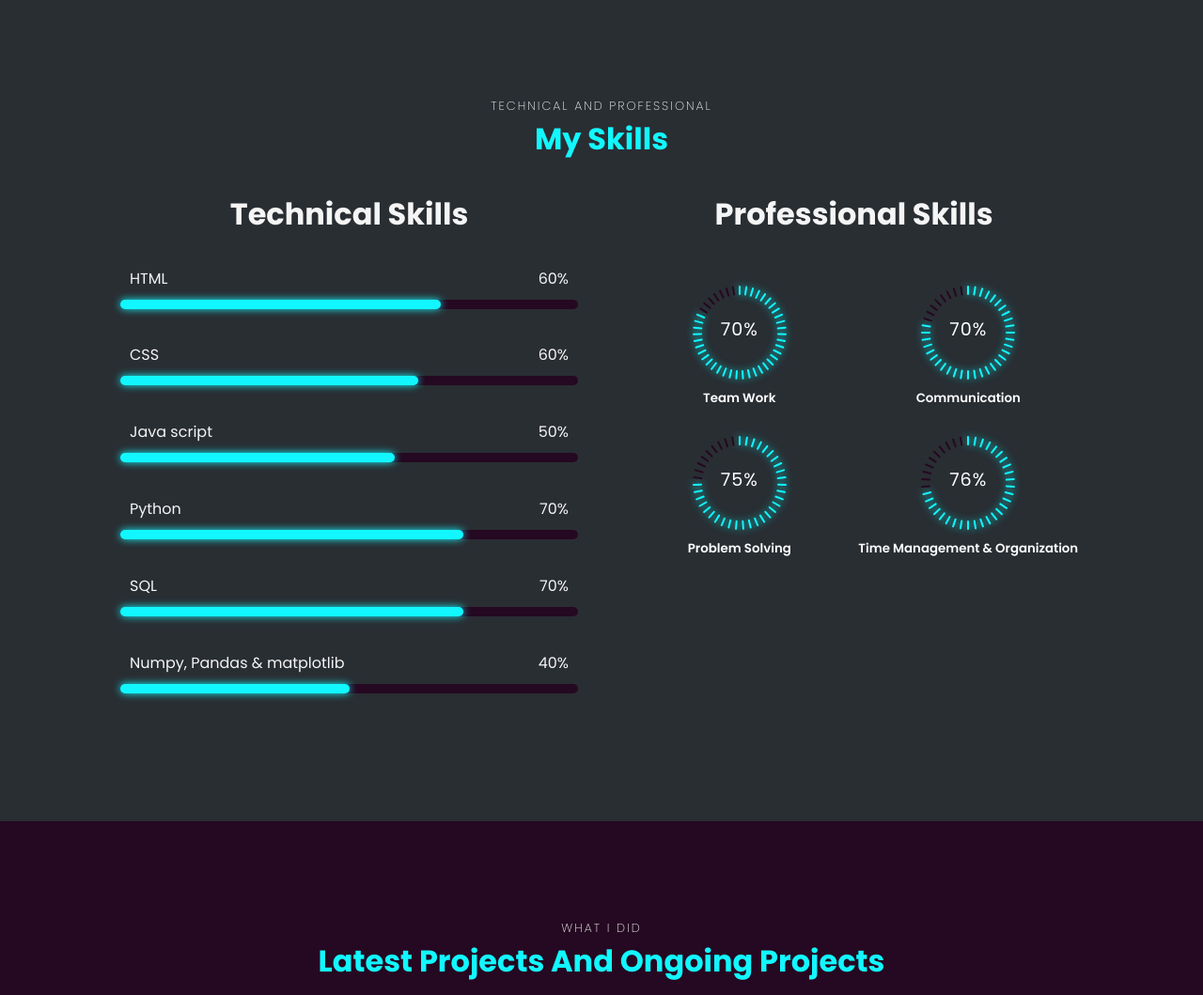
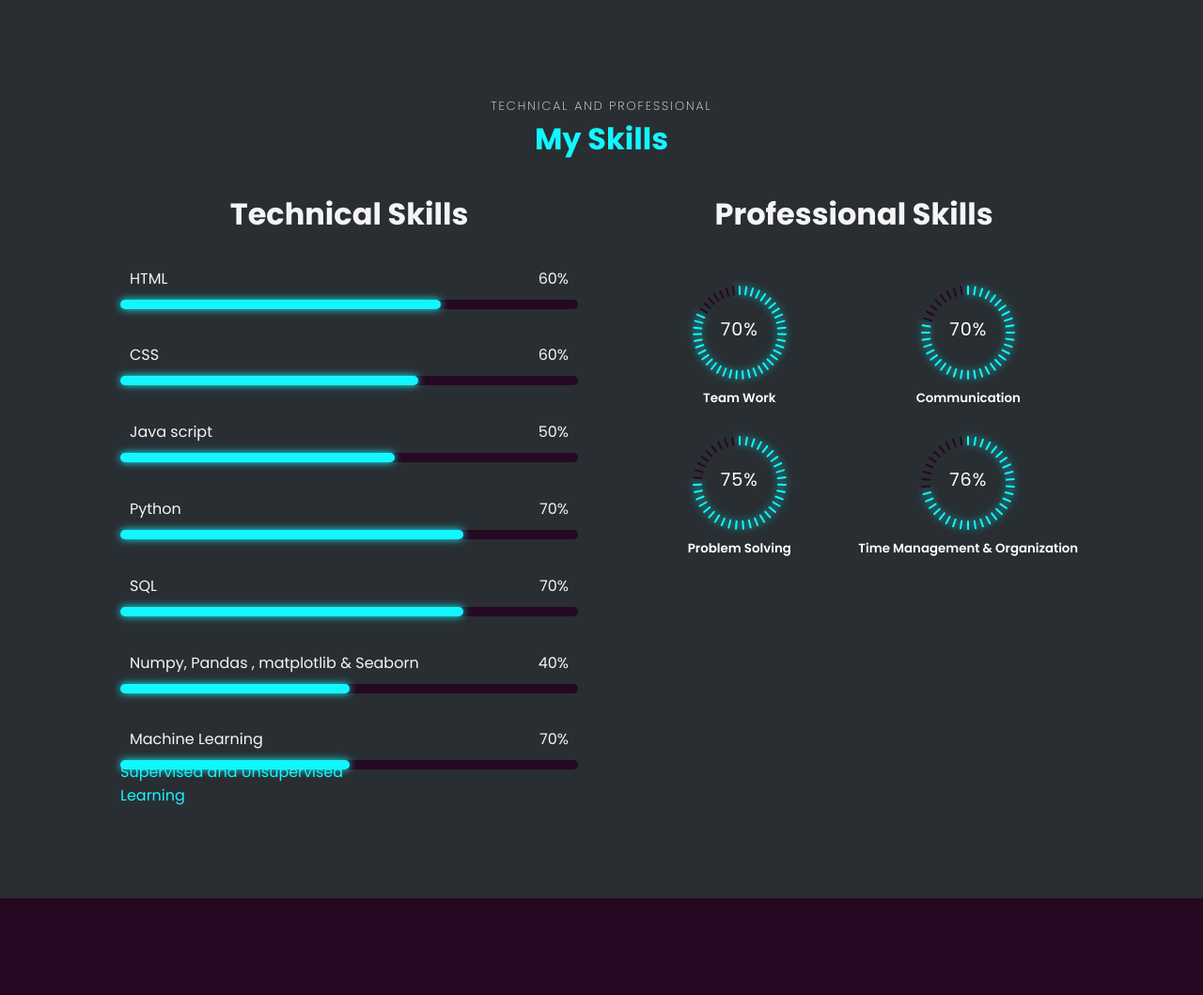
Before and after one commit to Friendlysiva143/Myportfolio, a Django app: page / in a window 1280 px wide. Shown: the part 2765-3824 px from the top of the page at 94% size. Run offline with Django 5.2, Linux system fonts and the light colour scheme.

Commit message:
Update index.html

```diff
--- a/templates/index.html
+++ b/templates/index.html
@@ -239,11 +239,21 @@ I’ve built end-to-end projects using real-world datasets and applied technolog
         </div>
         <div class="skill-bar">
             <div class="info">
-                <p>Numpy, Pandas & matplotlib </p>
+                <p>Numpy, Pandas , matplotlib & Seaborn </p>
                 <p>40%</p>
             </div>
+
             <div class="bar">
                 <span class="numpy"></span>
+            </div>
+        </div>
+        <div class="skill-bar">
+            <div class="info">
+                <p>Machine Learning</p>
+                <p>70%</p>
+            </div>
+            <div class="bar">
+                <span class="data_science">Supervised and Unsupervised Learning</span>
             </div>
         </div>
     </div>
```
